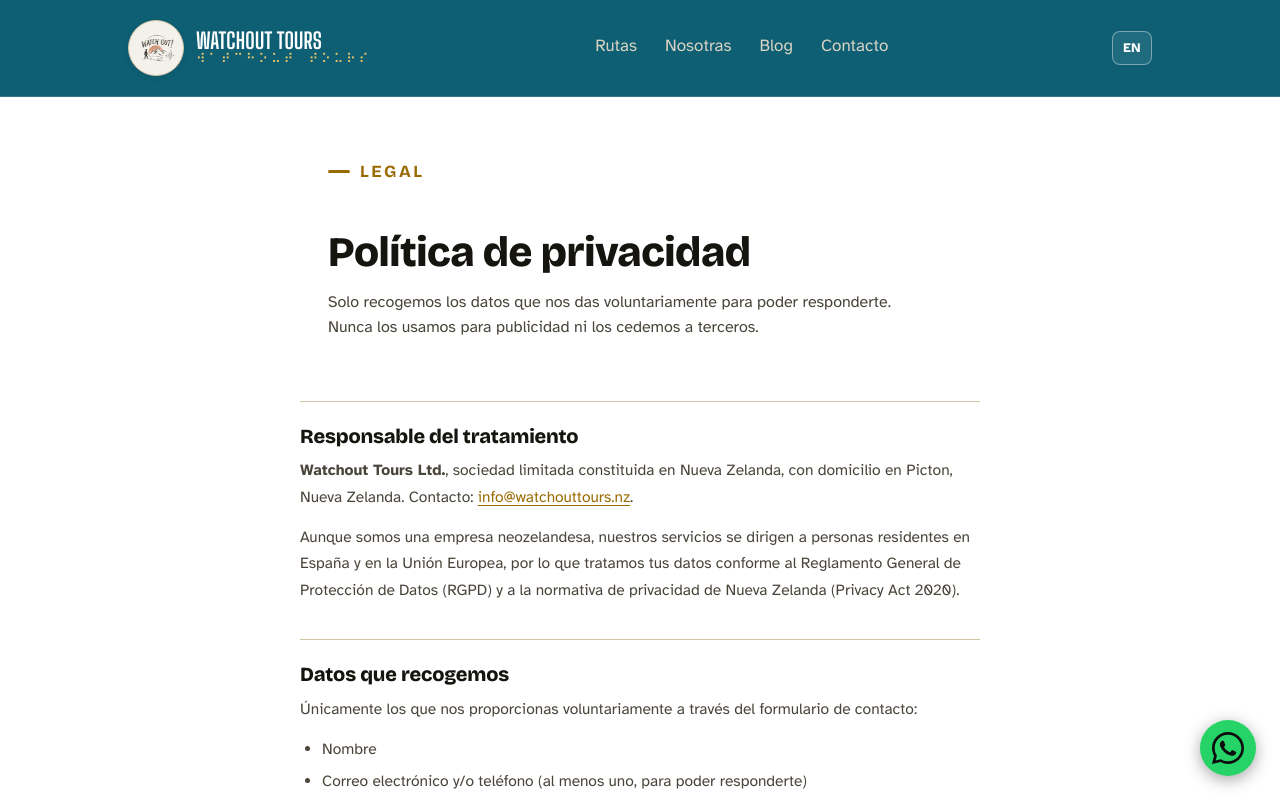
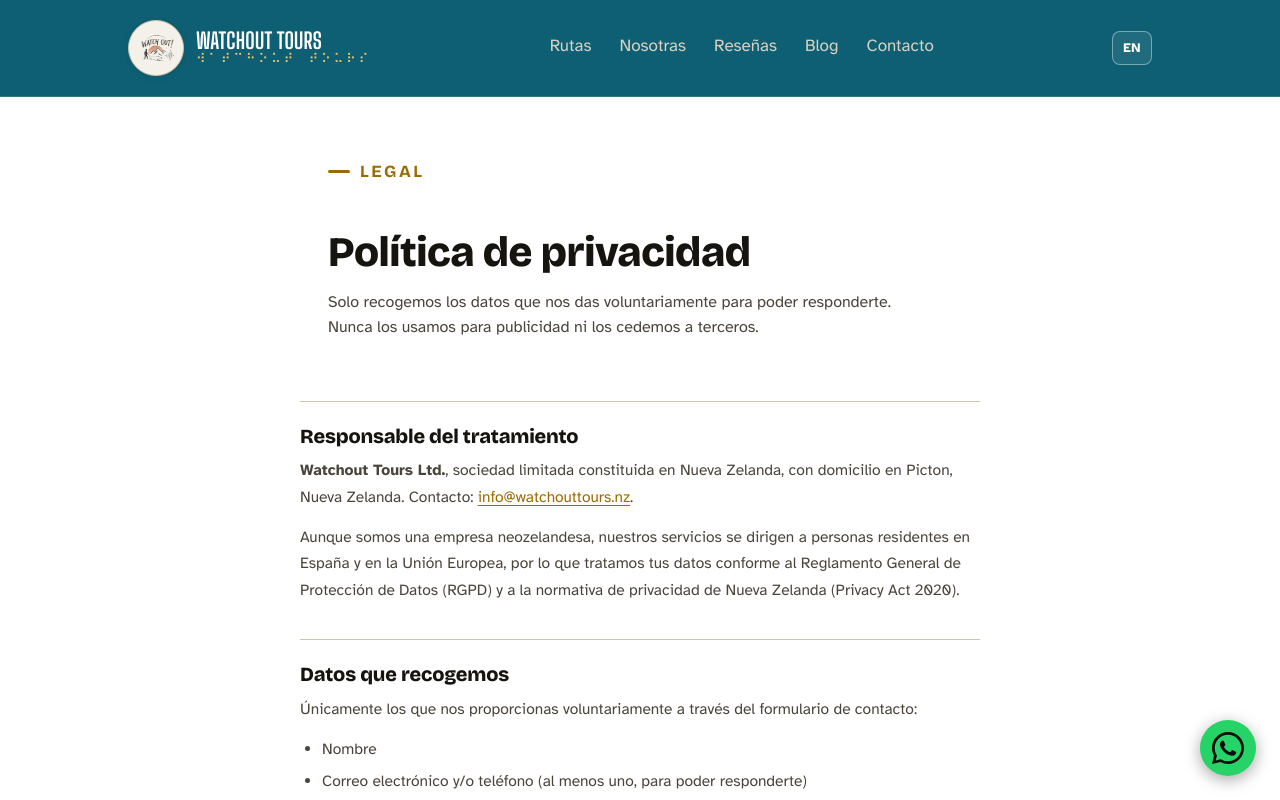
Before and after one commit to germangarcia17/watchouttours, a React (Vite) app in the folder WATCHOUT TOURS/: page /privacidad in a window 1280 px wide. Shown: the top 800 px of the page. Built offline with nearby package versions, Linux system fonts and the light colour scheme; no server answers; the database is empty.

Commit message:
SEO: añade Reseñas a la navegación principal del header
Reseñas solo era alcanzable desde el footer; ahora Google (y las
personas) pueden llegar a /resenas también desde el menú principal,
enlazada con <a href> normal en las dos idiomas.

```diff
--- a/WATCHOUT TOURS/src/components/layout/Header.jsx
+++ b/WATCHOUT TOURS/src/components/layout/Header.jsx
@@ -8,6 +8,7 @@ import { L, LNav, useLang, useLocalize, stripLang, localizePath } from '../../i1
 const navLinks = [
   { to: '/productos',      key: 'rutas' },
   { to: '/sobre-nosotras', key: 'nosotras' },
+  { to: '/resenas',        key: 'resenas' },
   { to: '/blog',           key: 'blog' },
   { to: '/contacto',       key: 'contacto' },
 ]
--- a/WATCHOUT TOURS/src/i18n/locales/en.json
+++ b/WATCHOUT TOURS/src/i18n/locales/en.json
@@ -20,6 +20,7 @@
     "brandHome": "Watchout Tours — Go to home",
     "rutas": "Trips",
     "nosotras": "About us",
+    "resenas": "Reviews",
     "blog": "Blog",
     "contacto": "Contact",
     "openMenu": "Open menu",
--- a/WATCHOUT TOURS/src/i18n/locales/es.json
+++ b/WATCHOUT TOURS/src/i18n/locales/es.json
@@ -20,6 +20,7 @@
     "brandHome": "Watchout Tours — Ir al inicio",
     "rutas": "Rutas",
     "nosotras": "Nosotras",
+    "resenas": "Reseñas",
     "blog": "Blog",
     "contacto": "Contacto",
     "openMenu": "Abrir menú",
```
